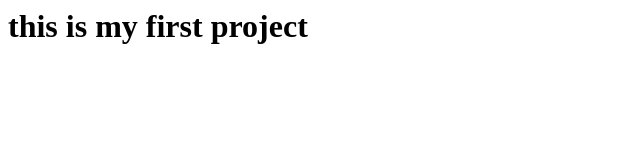
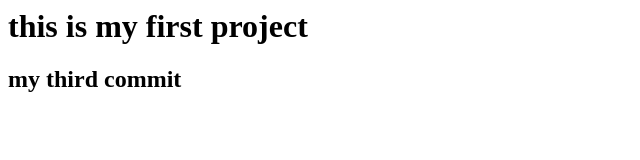
Before and after one commit to praveen703289/sample124, a plain HTML site: page index.html in a window 1280 px wide. Shown: the whole page, without its empty margins (0-640 px from the left). Drawn offline with Linux system fonts and the light colour scheme.

Commit message:
index file modified

```diff
--- a/index.html
+++ b/index.html
@@ -4,6 +4,7 @@
 
 <body>
 <h1>this is my first project</h1>
+<h2>my third commit</h2>
 </body>
 
 </html>
```
